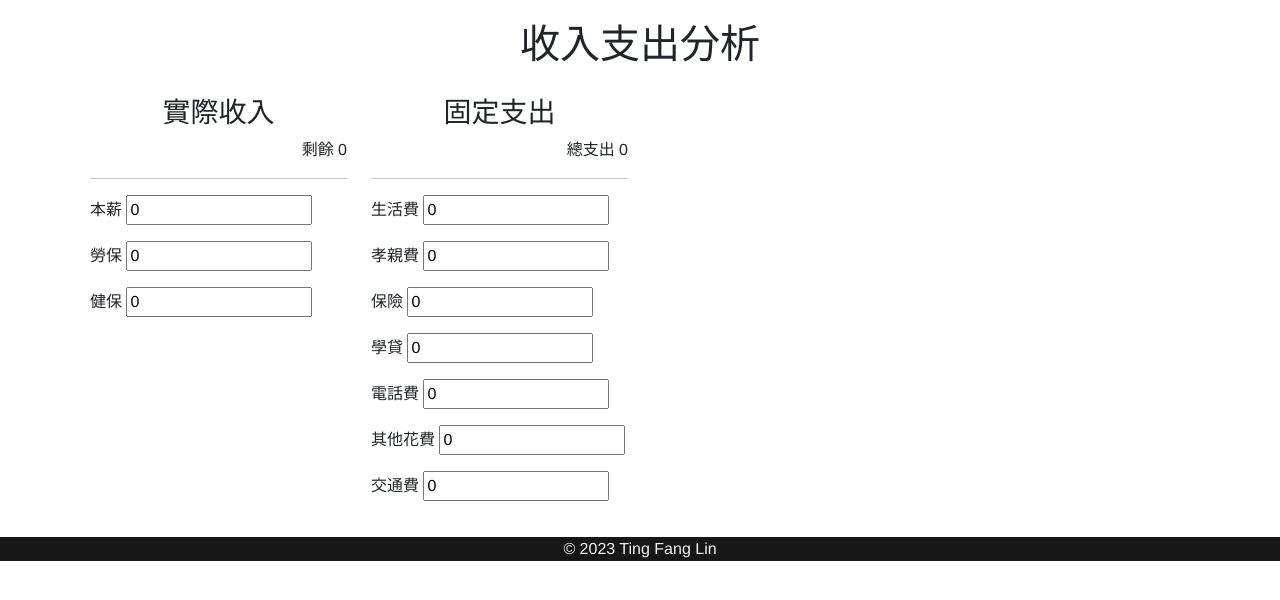
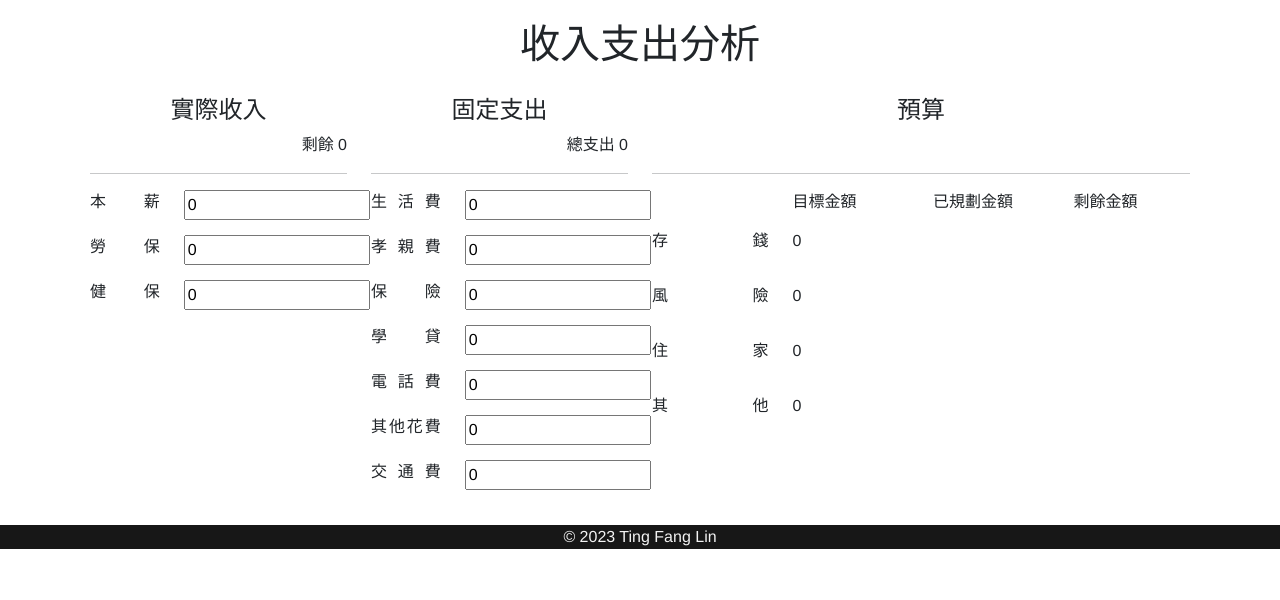
Before and after one commit to LinTF/IncomePlan, a Vue app: page / in a window 1280 px wide. Shown: the top 600 px of the page. Built offline with nearby package versions, Linux system fonts and the light colour scheme.

Commit message:
新增預算區塊

```diff
--- a/src/assets/scss/style.scss
+++ b/src/assets/scss/style.scss
@@ -21,6 +21,15 @@ body {
     padding: 20px;
 }
 
-h3 {
+h4 {
     text-align: center;
 }
+
+.income-item {
+    margin: 15px 0px;
+
+    .title {
+        display: block;
+        text-align-last: justify;
+    }
+}
--- a/src/pages/App.vue
+++ b/src/pages/App.vue
@@ -7,33 +7,180 @@
             <div class="row">
                 <div class="col-md-3">
                     <div id="income">
-                        <h3>實際收入</h3>
+                        <h4>實際收入</h4>
                         <p class="txt-right">剩餘 {{ incomeTotal }} </p>
                         <hr />
-                        <p>本薪 <input type="text" v-model="income" @keyup="total" /></p>
-                        <p>勞保 <input type="text" v-model="laborInsurance" @keyup="total" /></p>
-                        <p>健保 <input type="text" v-model="healthInsurance" @keyup="total" /></p>
+                        <div class="income-item">
+                            <div class="row">
+                                <div class="col-4 title">
+                                    <span>本薪</span>
+                                </div>
+                                <div class="col-8">
+                                    <input type="text" v-model="income" @keyup="total" />
+                                </div>
+                            </div>
+                        </div>
+
+                        <div class="income-item">
+                            <div class="row">
+                                <div class="col-4 title">
+                                    <span>勞保</span>
+                                </div>
+                                <div class="col-8">
+                                    <input type="text" v-model="laborInsurance" @keyup="total" />
+                                </div>
+                            </div>
+                        </div>
+                        <div class="income-item">
+                            <div class="row">
+                                <div class="col-4 title">
+                                    <span>健保</span>
+                                </div>
+                                <div class="col-8">
+                                    <input type="text" v-model="healthInsurance" @keyup="total" />
+                                </div>
+                            </div>
+                        </div>
                     </div>
                 </div>
                 <div class="col-md-3">
                     <div id="outlay">
-                        <h3>固定支出</h3>
+                        <h4>固定支出</h4>
                         <p class="txt-right">總支出 {{ outlayTotal }}</p>
                         <hr />
-                        <p>生活費 <input type="text" v-model="lifeCost" @keyup="outlay" /></p>
-                        <p>孝親費 <input type="text" v-model="familyCost" @keyup="outlay" /></p>
-                        <p>保險 <input type="text" v-model="insuranceCost" @keyup="outlay" /></p>
-                        <p>學貸 <input type="text" v-model="studentLoans" @keyup="outlay" /></p>
-                        <p>電話費 <input type="text" v-model="telephoneCost" @keyup="outlay" /></p>
-                        <p>其他花費 <input type="text" v-model="otherCost" @keyup="outlay" /></p>
-                        <p>交通費 <input type="text" v-model="transportationCost" @keyup="outlay" /></p>
+                        <div class="income-item">
+                            <div class="row">
+                                <div class="col-4 title">
+                                    <span>生活費</span>
+                                </div>
+                                <div class="col-8">
+                                    <input type="text" v-model="lifeCost" @keyup="outlay" />
+                                </div>
+                            </div>
+                        </div>
+                        <div class="income-item">
+                            <div class="row">
+                                <div class="col-4 title">
+                                    <span>孝親費</span>
+                                </div>
+                                <div class="col-8">
+                                    <input type="text" v-model="familyCost" @keyup="outlay" />
+                                </div>
+                            </div>
+                        </div>
+                        <div class="income-item">
+                            <div class="row">
+                                <div class="col-4 title">
+                                    <span>保險</span>
+                                </div>
+                                <div class="col-8">
+                                    <input type="text" v-model="insuranceCost" @keyup="outlay" />
+                                </div>
+                            </div>
+                        </div>
+                        <div class="income-item">
+                            <div class="row">
+                                <div class="col-4 title">
+                                    <span>學貸</span>
+                                </div>
+                                <div class="col-8">
+                                    <input type="text" v-model="studentLoans" @keyup="outlay" />
+                                </div>
+                            </div>
+                        </div>
+                        <div class="income-item">
+                            <div class="row">
+                                <div class="col-4 title">
+                                    <span>電話費</span>
+                                </div>
+                                <div class="col-8">
+                                    <input type="text" v-model="telephoneCost" @keyup="outlay" />
+                                </div>
+                            </div>
+                        </div>
+                        <div class="income-item">
+                            <div class="row">
+                                <div class="col-4 title">
+                                    <span>其他花費</span>
+                                </div>
+                                <div class="col-8">
+                                    <input type="text" v-model="otherCost" @keyup="outlay" />
+                                </div>
+                            </div>
+                        </div>
+                        <div class="income-item">
+                            <div class="row">
+                                <div class="col-4 title">
+                                    <span>交通費</span>
+                                </div>
+                                <div class="col-8">
+                                    <input type="text" v-model="transportationCost" @keyup="outlay" />
+                                </div>
+                            </div>
+                        </div>
                     </div>
                 </div>
-                <div class="col-md-3">
-
-                </div>
-                <div class="col-md-3">
-
+                <div class="col-md-6">
+                    <div id="budget">
+                        <h4>預算</h4>
+                        <br />
+                        <hr />
+                        <div class="income-item">
+                            <div class="row">
+                                <div class="col-3 title">
+                                </div>
+                                <div class="col-3">
+                                    <span class="txt-center">目標金額</span>
+                                </div>
+                                <div class="col-3">
+                                    <span class="txt-center">已規劃金額</span>
+                                </div>
+                                <div class="col-3">
+                                    <span class="txt-center">剩餘金額</span>
+                                </div>
+                            </div>
+                        </div>
+                        <div class="income-item">
+                            <div class="row">
+                                <div class="col-3 title">
+                                    <span>存錢</span>
+                                </div>
+                                <div class="col-9">
+                                    <p>{{ saveMpney }}</p>
+                                </div>
+                            </div>
+                        </div>
+                        <div class="income-item">
+                            <div class="row">
+                                <div class="col-3 title">
+                                    <span>風險</span>
+                                </div>
+                                <div class="col-9">
+                                    <p>{{ risk }}</p>
+                                </div>
+                            </div>
+                        </div>
+                        <div class="income-item">
+                            <div class="row">
+                                <div class="col-3 title">
+                                    <span>住家</span>
+                                </div>
+                                <div class="col-9">
+                                    <p>{{ house }}</p>
+                                </div>
+                            </div>
+                        </div>
+                        <div class="income-item">
+                            <div class="row">
+                                <div class="col-3 title">
+                                    <span>其他</span>
+                                </div>
+                                <div class="col-9">
+                                    <p>{{ otherConsumption }}</p>
+                                </div>
+                            </div>
+                        </div>
+                    </div>
                 </div>
             </div>
         </div>
@@ -69,15 +216,25 @@
                 telephoneCost: 0,
                 otherCost: 0,
                 transportationCost: 0,
+
+                // 預算
+                saveMpney: 0,
+                risk: 0,
+                house: 0,
+                otherConsumption: 0
             }
         },
         computed: {
             total: function () {
                 this.incomeTotal = parseInt(this.income) - parseInt(this.laborInsurance) - parseInt(this.healthInsurance)
+                this.saveMpney = parseInt(this.income) * 0.3
+                this.risk = parseInt(this.income) * 0.1
+                this.house = parseInt(this.income) * 0.25
+                this.otherConsumption = parseInt(this.income) * 0.35
             },
             outlay: function () {
                 this.outlayTotal = parseInt(this.lifeCost) + parseInt(this.familyCost) + parseInt(this.insuranceCost) + parseInt(this.studentLoans) + parseInt(this.telephoneCost) + parseInt(this.otherCost) + parseInt(this.transportationCost)
-            }
+            },
         }
     };
 </script>
```
